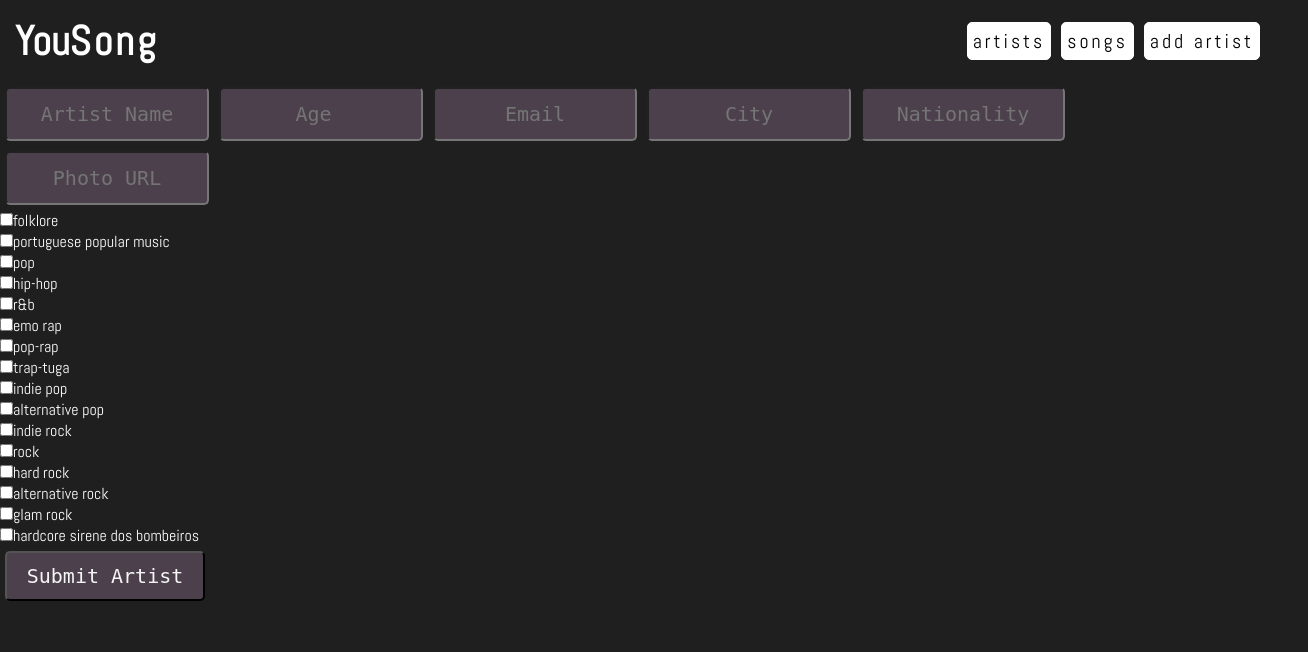
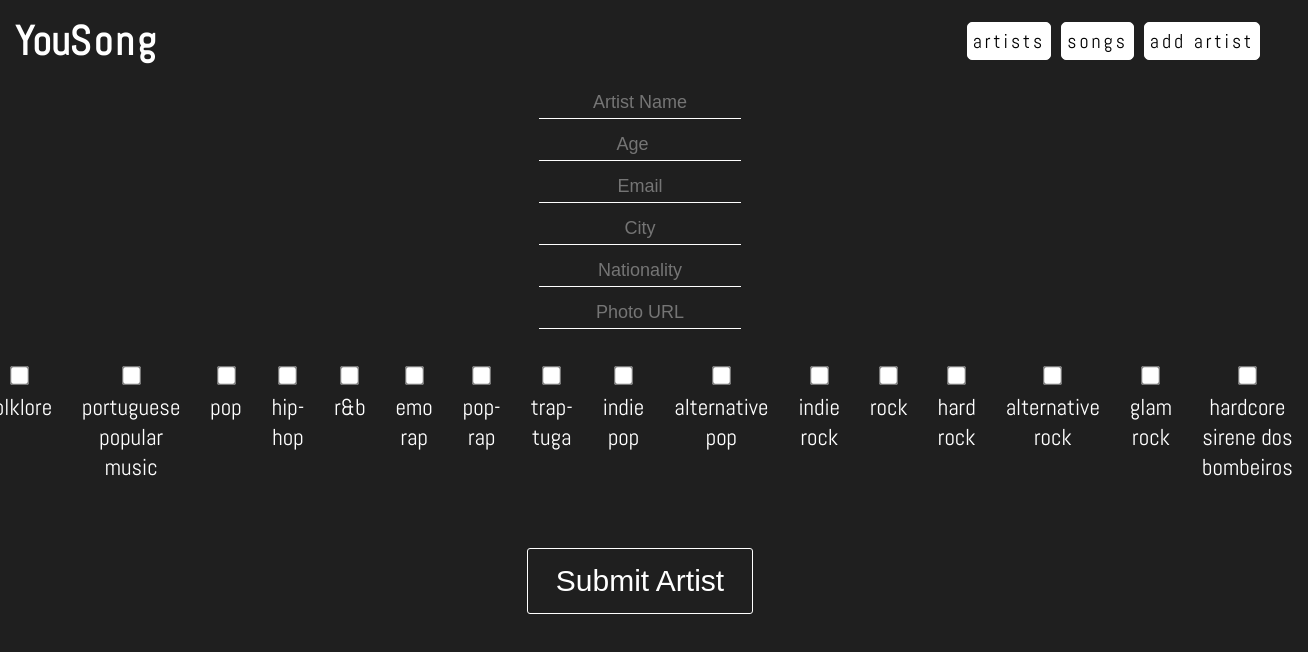
Before and after one commit to ed1992alves/reduxSchool, a React app: page /artist/register in a window 1280 px wide. Shown: the top 652 px of the page, 1308 px wide, since content can reach past the window. Built offline with nearby package versions, Linux system fonts and the light colour scheme.

Commit message:
css do mano

```diff
--- a/src/components/AjustableForm/form-styles.js
+++ /dev/null
@@ -1,36 +0,0 @@
-import styled from "styled-components";
-
-export const FormInput = styled.input`
-  width: 200px;
-  height: 50px;
-  margin: 5px;
-  border-radius: 5px;
-  text-align: center;
-  font-size: 20px;
-  background-color: rgba(255, 195, 255, 0.2);
-  border-radius: 5px;
-  color: whitesmoke;
-  font-family: "monospace";
-  text-decoration: none;
-  &:hover {
-    background-color: rgba(255, 195, 255, 0.6);
-  }
-`;
-
-export const FormButton = styled.button`
-  width: 200px;
-  height: 50px;
-  margin: 5px;
-  border-radius: 5px;
-  text-align: center;
-  font-size: 20px;
-  background-color: rgba(255, 195, 255, 0.2);
-  border-radius: 5px;
-  color: whitesmoke;
-  font-family: "monospace";
-  text-decoration: none;
-  &:hover {
-    text-decoration: underline;
-    background-color: rgba(255, 195, 255, 0.6);
-  }
-`;
--- a/src/components/AjustableForm/index.jsx
+++ b/src/components/AjustableForm/index.jsx
@@ -1,28 +1,29 @@
 import React from "react";
-import { FormInput, FormButton } from "./form-styles";
+import "./index.scss";
 
 const AjustableForm = ({ fields, handleClick, checkbox, submitButtonText }) => {
   return (
-    <>
+    <div className="form-container">
       {fields.map((e) => (
-        <FormInput
+        <input
+          className="form-input"
           key={e + String(Math.random())}
           type={e.type}
           placeholder={e.text}
           ref={e.ref}
         />
       ))}
-      <div>
+      <div className="form-checkboxes">
         {checkbox.map((e) => (
-          <div key={e + String(Math.random())}>
-            <input type="checkbox" name={e.text} value={e.text} ref={e.ref}/>
+          <div key={e + String(Math.random())} className="checkbox">
+            <input type="checkbox" name={e.text} value={e.text} ref={e.ref} />
             <label htmlFor={e.text}>{e.text}</label>
-            <br/>
+            <br />
           </div>
         ))}
       </div>
-      <FormButton onClick={handleClick}>{submitButtonText}</FormButton>
-    </>
+      <button onClick={handleClick} className="form-buttom">{submitButtonText}</button>
+    </div>
   );
 };
 
--- /dev/null
+++ b/src/components/AjustableForm/index.scss
@@ -0,0 +1,68 @@
+.form-container {
+  display: flex;
+  flex-direction: column;
+  align-items: center;
+  justify-content: center;
+  width: 50%;
+
+  .form-input {
+    width: 30%;
+    background-color: transparent;
+    border: none;
+    border-bottom: 1px solid #fff;
+    padding: 5px;
+    color: #fff;
+    font-size: 18px;
+    margin: 5px;
+    transition: width 0.5s ease-in-out;
+    text-align: center;
+
+    &:focus {
+      outline: none;
+      width: 50%;
+    }
+  }
+
+  .form-checkboxes {
+    display: flex;
+    flex-direction: row;
+    align-items: flex-start;
+    justify-content: center;
+    margin: 20px;
+
+    .checkbox {
+      display: flex;
+      align-items: center;
+      justify-content: center;
+      flex-direction: column;
+      padding: 15px;
+
+      input[type="checkbox"] {
+        transform: scale(1.5);
+        padding: 20px;
+      }
+
+      label {
+        margin: 10px 0;
+        text-align: center;
+        font-size: 23px;
+      }
+    }
+  }
+
+  .form-buttom {
+    padding: 15px 28px;
+    background-color: transparent;
+    border: 1px solid #fff;
+    color: white;
+    font-size: 30px;
+    border-radius: 3px;
+    transition: color 0.5s ease-in-out, background-color 0.5s ease-in-out;
+
+    &:hover {
+      cursor: pointer;
+      background-color: #fff;
+      color: #000;
+    }
+  }
+}
--- a/src/pages/RegisterPage/index.jsx
+++ b/src/pages/RegisterPage/index.jsx
@@ -1,6 +1,7 @@
 import React, { useRef, useEffect } from "react";
 import AjustableForm from "../../components/AjustableForm/index";
 import { useDispatch } from "react-redux";
+import "./index.scss";
 
 const RegisterPage = () => {
   const dispatch = useDispatch();
@@ -67,8 +68,7 @@ const RegisterPage = () => {
   };
 
   return (
-    <div>
-      <div>
+    <div className="register-container">
       <AjustableForm
         fields={[
           { text: "Artist Name", type: "text", ref: artistNameRef },
@@ -103,7 +103,6 @@ const RegisterPage = () => {
         submitButtonText={"Submit Artist"}
       />
     </div>
-    </div>
   );
 };
 
--- /dev/null
+++ b/src/pages/RegisterPage/index.scss
@@ -0,0 +1,6 @@
+.register-container {
+  width: 100%;
+  display: flex;
+  align-items: center;
+  justify-content: center;
+}
```
Lines whose indentation alone changed are shown as unchanged.
